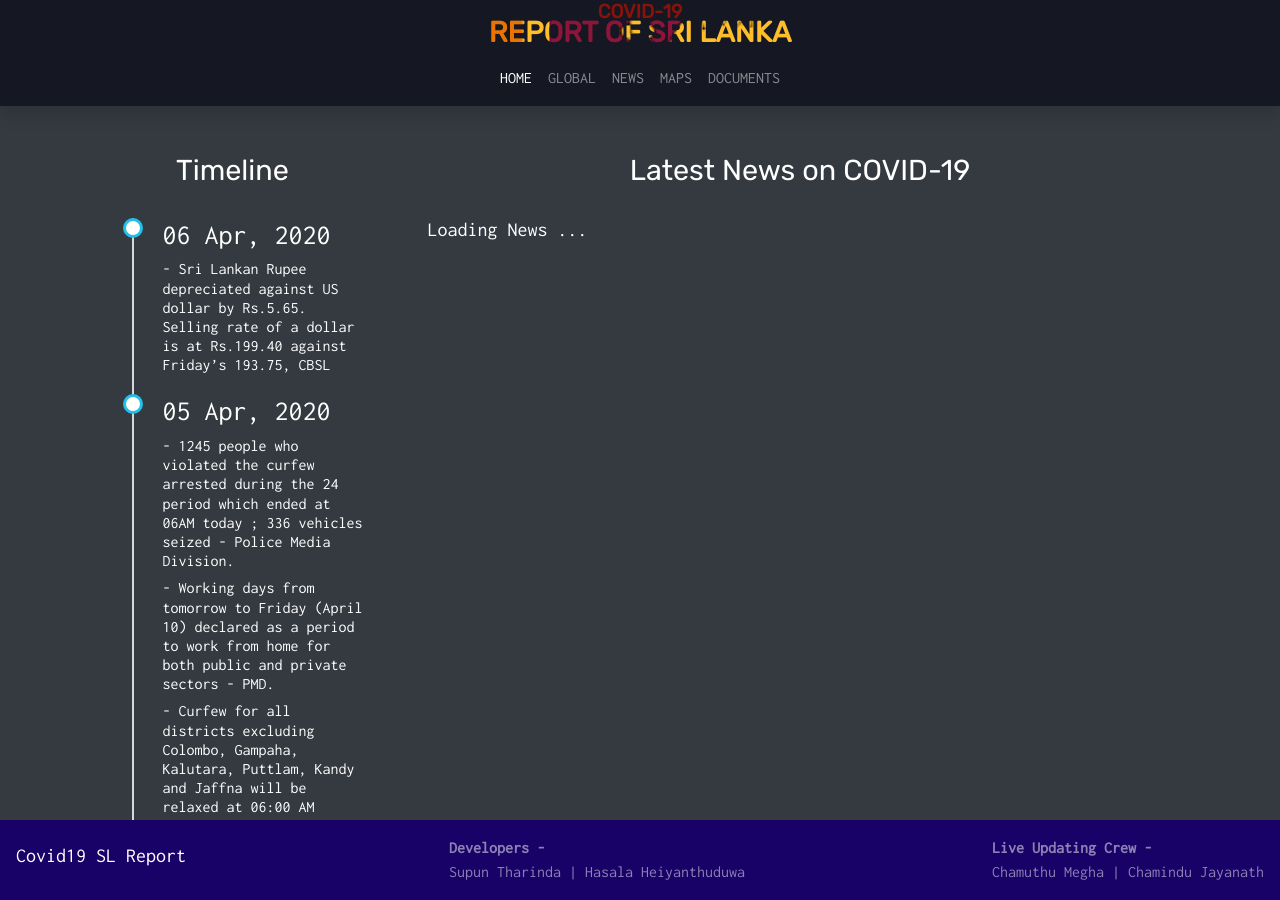
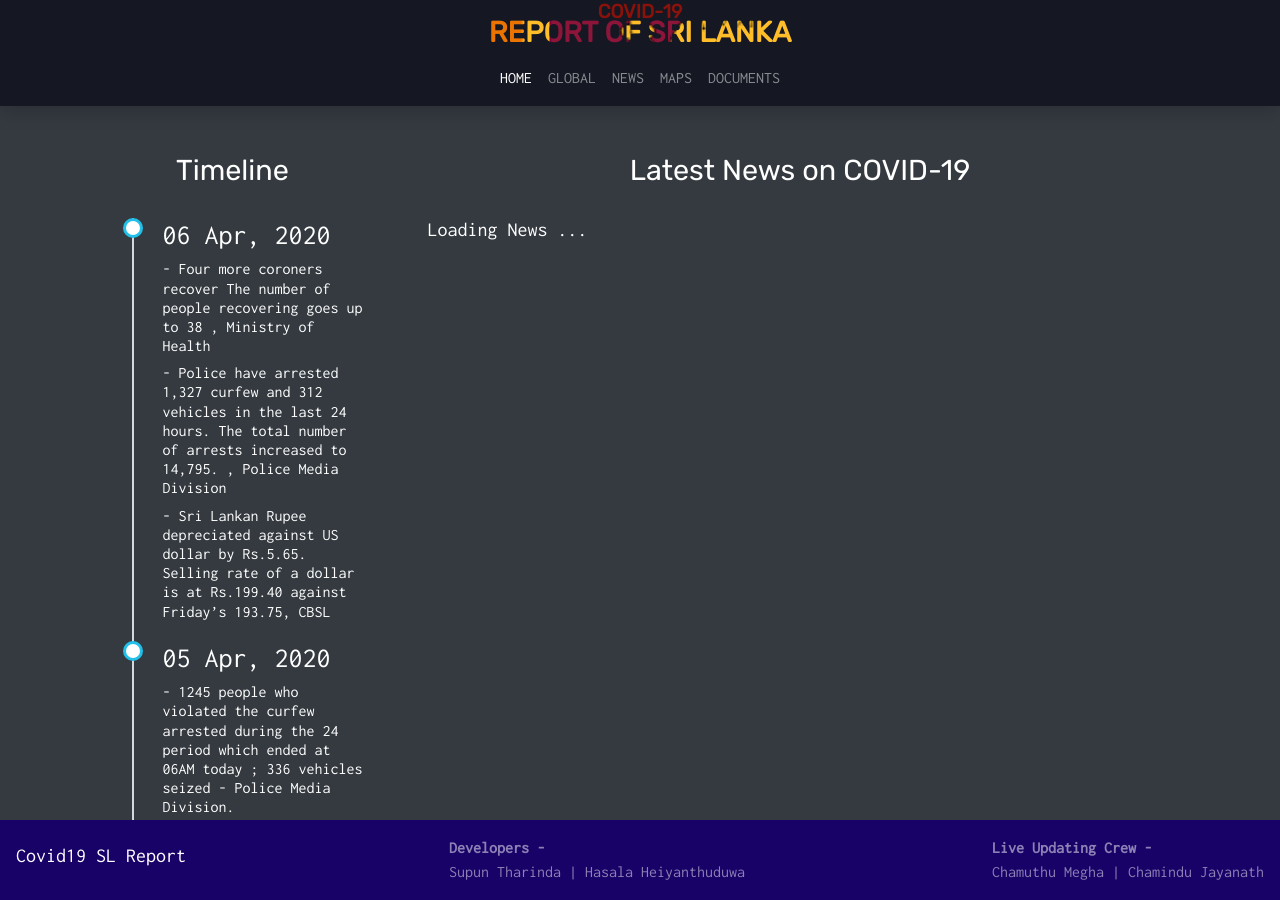
Before and after one commit to supunTE/Covid19-sl-report, a Jekyll site: the page built from index.html, in a window 1280 px wide and 900 px high, scrolled down 415 px. Built offline with Jekyll 4.4.1, drawn with Linux system fonts in a browser that asks for light colours; comment, search, counter and statistics services are not loaded.

Commit message:
Timeline update for 06 Apr, 2020

```diff
--- a/_data/timeline.yml
+++ b/_data/timeline.yml
@@ -12,6 +12,8 @@
 
 - date: 06 Apr, 2020
   data:
+    - text: Four more coroners recover The number of people recovering goes up to 38 , Ministry of Health
+    - text: Police have arrested 1,327 curfew and 312 vehicles in the last 24 hours. The total number of arrests increased to 14,795. , Police Media Division
     - text: Sri Lankan Rupee depreciated against US dollar by Rs.5.65. Selling rate of a dollar is at Rs.199.40 against Friday’s 193.75, CBSL
 
 - date: 05 Apr, 2020
```
